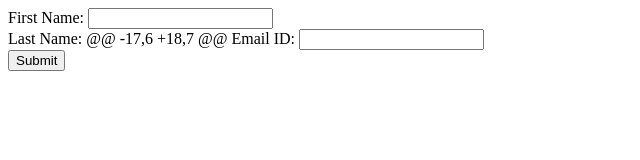
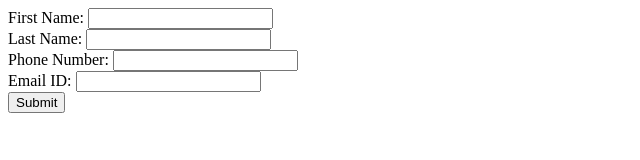
Before and after one commit to acciojob/form-login-2-Vyshnavi1986, a website: page main.html in a window 1280 px wide. Shown: the whole page, without its empty margins (0-640 px from the left). Drawn offline with Linux system fonts and the light colour scheme.

Commit message:
created a submission

```diff
--- a/main.html
+++ b/main.html
@@ -10,7 +10,10 @@
 	<label>First Name:</label>
 	<input type="text" name="First Name" id="fname"></input><br>
 	<label>Last Name:</label>
-@@ -17,6 +18,7 @@
+	<input type="text" name="Last Name" id="lname"></input><br>
+	<label>Phone Number:</label>
+	<input type="text" name="Phone Number" id="Pnum"></input><br>
+
 	<label>Email ID:</label>
 	<input type="email" name="Email ID"id="eid"></input><br>
 	<button type="submit"onclick="displayFormValues()">Submit</button>
```
